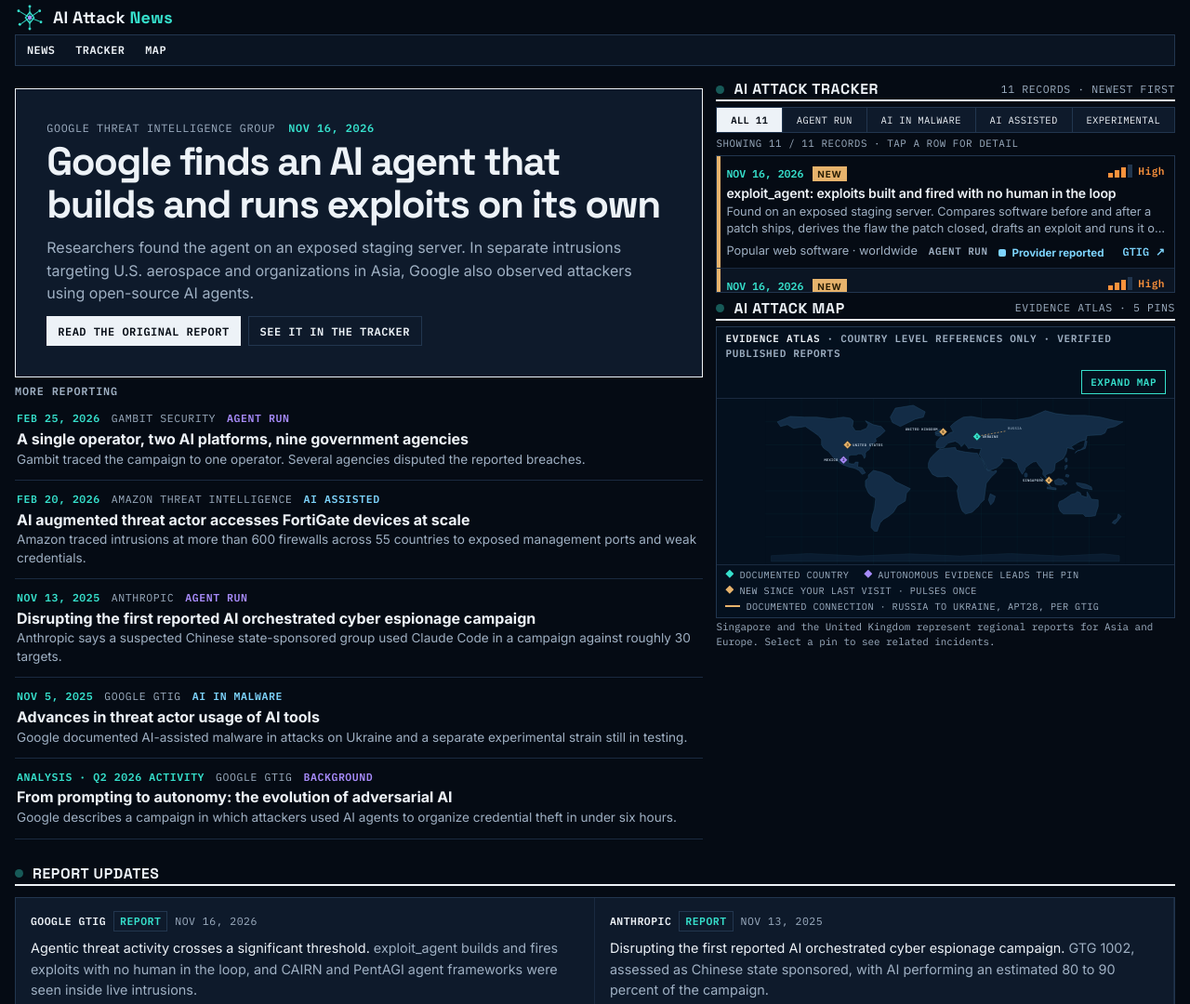
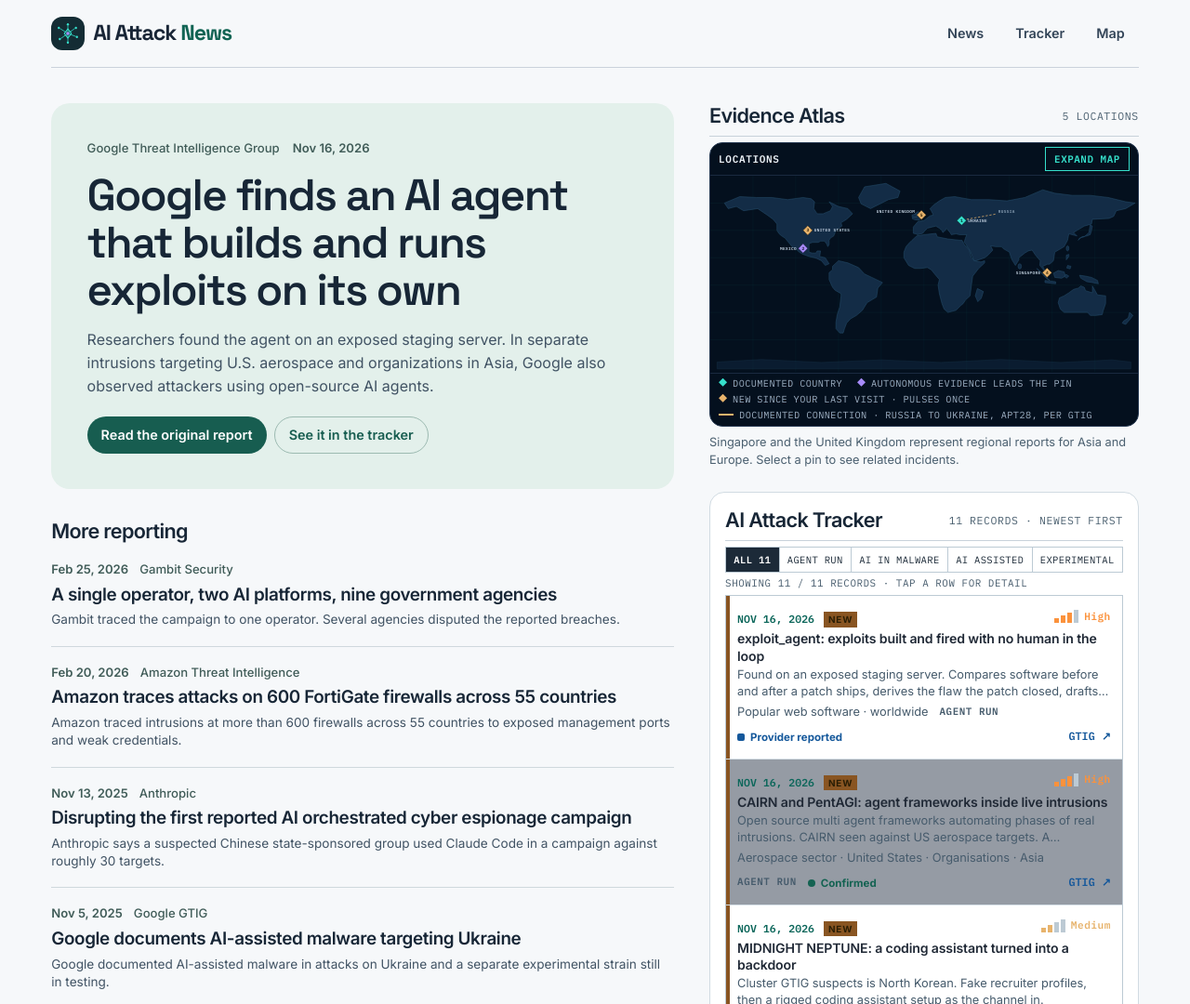
Before and after one commit to danisco/aiattacknews, a plain HTML site: page index.html in a window 1280 px wide. Shown: the top 1080 px of the page at 93% size. Drawn offline with Linux system fonts and the light colour scheme; no server answers.

Commit message:
Publish a reader-first edition with a simpler masthead, editorial lead and interactive atlas

```diff
--- a/index.html
+++ b/index.html
@@ -309,12 +309,55 @@
       .newsfeature .nfsummary{font-size:1rem;line-height:1.55;margin:12px 0}
       .frontpage{margin-top:16px}
       .hline{padding:12px 2px}
+
+      /* Public edition */
+      body{background:#f6f8fa;color:#202936}
+      .wrap{max-width:1272px;padding-inline:clamp(16px,4vw,56px)}
+      .masthead{display:flex;align-items:center;justify-content:space-between;flex-wrap:wrap;gap:4px 24px;padding:16px 0;border-bottom:1px solid #cad2dc}
+      .topbar,.mainnav{padding:0;margin:0}
+      .topbar .name{font-size:1.45rem;letter-spacing:-.045em;color:#182536}
+      .topbar .name span{color:#116454}
+      .topbar svg{background:#142c34;border-radius:12px;padding:5px;width:36px;height:36px}
+      .mainnav{border:0;background:transparent;gap:4px}
+      .mainnav a,.nlinks a{font:600 .9rem/1.3 Inter,sans-serif;text-transform:none;letter-spacing:0;border-radius:20px;min-height:40px;padding:8px 15px}
+      .mainnav a{color:#334558}
+      .mainnav a:hover,.mainnav a:focus-visible{background:#deebe8;color:#145747}
+      .frontpage{margin-block:clamp(20px,3vw,42px);gap:clamp(20px,3vw,42px);grid-template-columns:minmax(0,1.45fr) minmax(0,1fr)}
+      .newsfeature{background:#e3f0eb;border:0;border-radius:20px;margin:0;padding:clamp(22px,3vw,42px)}
+      .newsfeature h1{margin:16px 0;max-width:18em;font-size:clamp(2rem,3.7vw,3.6rem);font-weight:600}
+      .newsfeature h1 a,.hline,.headlines h2,.sec-head h2{color:#172636}
+      .newsfeature .nfsummary,.hline .hp{color:#415364}
+      .newsfeature .nfmeta,.hline .hm{font:500 .82rem/1.5 Inter,sans-serif;text-transform:none;letter-spacing:0}
+      .newsfeature .nfmeta .nd,.newsfeature .nfmeta .ns,.hline .hd,.hline .hs{color:#405c58}
+      .nlinks{margin-top:20px}
+      .nlinks a.primary{background:#175d50;color:white}
+      .nlinks a.secondary{color:#175d50;border-color:#9cbab1}
+      .headlines{margin-top:32px}
+      .headlines h2,.sec-head h2{font:600 1.35rem/1.25 Inter,sans-serif;text-transform:none;letter-spacing:-.03em}
+      .hline{padding:18px 0;border-color:#cfd8dd}
+      .hline .ht{font:600 1.18rem/1.3 Inter,sans-serif;margin:5px 0;letter-spacing:-.02em}
+      .hline .hc{display:none}
+      .rail{gap:25px}
+      .sec-head{border-bottom:1px solid #c8d2da;padding-bottom:8px}
+      .sec-head .tag,.atlasnote,.shortline,.learn-divider,.learn-divider p,footer,footer a{color:#4b6070}
+      .sec-head .livedot{display:none}
+      .atlas{border-radius:14px;overflow:hidden}
+      .atlasnote{margin-top:8px;font:400 .8rem/1.45 Inter,sans-serif}
+      .atlas:not(.expanded) svg.atlasmap{height:auto}
+      #tracker,.wrap>section,.learn-divider{--bg:#fff;--surface:#fff;--surface2:#edf2f5;--ink:#1c2a38;--muted:#465b6c;--accent:#0d675b;--info:#15589b;--violet:#623d88;--amber:#895522;--line:#bccad4;--line2:#d7e0e7;--warn:#82501d;--ok:#146352}
+      #tracker{padding:16px;background:white;border:1px solid #d1dbe2;border-radius:16px}
+      .row-item{padding:12px}
+      .wrap>section,.learn-divider{margin-top:28px}
+      @media(max-width:850px){.frontpage{grid-template-columns:minmax(0,1fr)}}
+      @media(max-width:540px){.masthead{padding-block:10px}.mainnav a{padding-inline:8px}.newsfeature h1{font-size:2.05rem}}
+      @media(prefers-reduced-motion:reduce){html{scroll-behavior:auto}}
+      @media(min-width:851px){.feed{max-height:28rem;overflow-y:auto}}
     </style>
   </head>
   <body>
     <div class="wrap">
 
-      <div class="topbar">
+      <header class="masthead"><div class="topbar">
         <div class="logo">
           <svg width="42" height="42" viewBox="0 0 48 48" role="img" aria-label="AI core mark with six branching circuit traces">
             <g stroke="#36E0CC" stroke-width="1.6" fill="none" opacity="0.9">
@@ -334,10 +377,10 @@
         <a href="#ai-attack-news">News</a>
         <a href="#tracker">Tracker</a>
         <a href="#ai-attack-map">Map</a>
-      </nav>
+      </nav></header>
 
       <!-- FIRST SCREEN: news, tracker rail, evidence atlas -->
-      <div class="frontpage">
+      <main class="frontpage">
 
       <!-- AI ATTACK NEWS: lead story and headlines -->
       <section id="ai-attack-news" aria-labelledby="nfTitle">
@@ -354,7 +397,7 @@
         </article>
 
         <div class="headlines">
-          <h3>More reporting</h3>
+          <h2>More reporting</h2>
 
           <a class="hline" href="https://gambit.security/blog-posts/a-single-operator-two-ai-platforms-nine-government-agencies-the-full-technical-report" target="_blank" rel="noopener">
             <span class="hm"><span class="hd">Feb 25, 2026</span><span class="hs">Gambit Security</span><span class="hc">Agent run</span></span>
@@ -364,7 +407,7 @@
 
           <a class="hline" href="https://aws.amazon.com/blogs/security/ai-augmented-threat-actor-accesses-fortigate-devices-at-scale/" target="_blank" rel="noopener">
             <span class="hm"><span class="hd">Feb 20, 2026</span><span class="hs">Amazon Threat Intelligence</span><span class="hc assist">AI assisted</span></span>
-            <span class="ht">AI augmented threat actor accesses FortiGate devices at scale</span>
+            <span class="ht">Amazon traces attacks on 600 FortiGate firewalls across 55 countries</span>
             <span class="hp">Amazon traced intrusions at more than 600 firewalls across 55 countries to exposed management ports and weak credentials.</span>
           </a>
 
@@ -376,7 +419,7 @@
 
           <a class="hline" href="https://cloud.google.com/blog/topics/threat-intelligence/threat-actor-usage-of-ai-tools" target="_blank" rel="noopener">
             <span class="hm"><span class="hd">Nov 5, 2025</span><span class="hs">Google GTIG</span><span class="hc assist">AI in malware</span></span>
-            <span class="ht">Advances in threat actor usage of AI tools</span>
+            <span class="ht">Google documents AI-assisted malware targeting Ukraine</span>
             <span class="hp">Google documented AI-assisted malware in attacks on Ukraine and a separate experimental strain still in testing.</span>
           </a>
 
@@ -390,6 +433,86 @@
 
       <!-- RIGHT RAIL: tracker, then the evidence atlas under it -->
       <div class="rail">
+
+      <section id="ai-attack-map" aria-labelledby="atlasH">
+        <div class="sec-head"><span class="livedot" aria-hidden="true"></span><h2 id="atlasH">Evidence Atlas</h2><span class="tag">5 locations</span></div>
+        <div class="atlas" id="atlasCard">
+          <div class="atlas-head">
+            <span class="at"><b>Locations</b></span>
+            <button class="expandbtn" type="button" id="atlasExpand" aria-expanded="false" aria-controls="atlasCard">Expand map</button>
+          </div>
+          <svg class="atlasmap" viewBox="0 0 1000 460" role="application" aria-label="Evidence Atlas world map, drawn as a vector world map with recognisable coastlines for North and South America, Africa, Europe, Asia and Australia. Diamond pins mark the countries documented in published reports: Ukraine, Mexico, the United States, Singapore as the Asia anchor, and the United Kingdom as the Europe anchor. One dashed line links Russia to Ukraine, the one connection a source report documents, for APT28 PROMPTSTEAL.">
+            <rect x="0" y="0" width="1000" height="460" fill="#04101E"></rect>
+            <g aria-hidden="true">
+              <path class="grat" d="M100,0 V460 M200,0 V460 M300,0 V460 M400,0 V460 M500,0 V460 M600,0 V460 M700,0 V460 M800,0 V460 M900,0 V460"/>
+              <path class="grat" d="M0,64 H1000 M0,128 H1000 M0,192 H1000 M0,256 H1000 M0,320 H1000 M0,384 H1000"/>
+            </g>
+            <g aria-hidden="true">
+              <path class="land" d="M33,64 L69,49 L108,51 L144,51 L181,56 L217,51 L236,54 L244,61 L242,77 L250,89 L264,89 L281,82 L286,72 L278,61 L300,72 L322,77 L333,89 L319,102 L306,110 L308,118 L294,128 L292,133 L289,141 L281,146 L278,151 L278,161 L275,166 L272,159 L267,153 L258,153 L253,156 L239,156 L231,159 L231,169 L231,179 L239,181 L247,181 L250,176 L258,176 L256,189 L269,192 L278,206 L269,210 L260,199 L250,194 L244,192 L231,189 L217,184 L208,179 L200,171 L194,169 L183,156 L175,146 L167,141 L161,136 L156,128 L156,113 L147,102 L133,92 L111,77 L78,82 L61,72 L42,77 Z"/>
+              <path class="land" d="M375,77 L417,56 L439,51 L444,36 L411,18 L361,26 L347,51 L353,66 Z"/>
+              <path class="land" d="M286,212 L300,199 L322,204 L347,215 L361,230 L378,238 L403,250 L392,263 L389,284 L367,297 L356,315 L342,327 L328,335 L319,345 L314,358 L311,368 L303,368 L294,358 L294,343 L297,325 L303,307 L306,281 L306,276 L292,268 L286,261 L278,243 L278,227 L286,220 Z"/>
+              <path class="land" d="M472,151 L483,141 L500,138 L528,135 L531,143 L556,148 L583,151 L589,151 L594,161 L606,174 L611,192 L619,199 L633,202 L642,199 L642,204 L628,217 L614,235 L611,256 L608,281 L597,291 L592,299 L586,304 L575,315 L556,320 L547,312 L542,299 L536,276 L533,256 L536,243 L525,230 L517,220 L508,215 L492,217 L478,217 L464,210 L453,192 L453,179 L458,166 L464,159 Z"/>
+              <path class="land" d="M625,264 L639,271 L634,287 L626,295 L620,281 Z"/>
+              <path class="land" d="M475,135 L475,120 L486,107 L500,105 L506,100 L514,94 L522,92 L517,82 L514,77 L522,69 L536,59 L550,51 L572,49 L583,51 L611,56 L653,56 L694,59 L736,51 L778,33 L806,41 L847,46 L889,46 L931,51 L972,61 L994,64 L972,77 L950,82 L944,95 L933,100 L894,102 L892,113 L875,118 L858,128 L850,133 L858,141 L839,136 L836,151 L828,166 L806,179 L803,199 L794,207 L789,207 L778,212 L786,228 L771,210 L772,199 L761,186 L753,174 L744,176 L736,181 L722,192 L722,197 L714,210 L706,197 L703,189 L700,179 L686,171 L681,166 L667,166 L656,164 L661,174 L650,186 L642,192 L622,199 L617,199 L608,176 L600,164 L597,159 L594,156 L597,146 L600,138 L583,138 L575,136 L564,138 L561,133 L553,123 L550,128 L544,133 L542,128 L536,123 L528,118 L519,120 L508,123 L500,131 L497,135 L485,138 L481,136 Z"/>
+              <path class="land" d="M489,104 L494,97 L492,90 L486,84 L480,88 L478,94 L472,100 L478,103 Z"/>
+              <path class="land" d="M472,97 L483,97 L483,89 L472,92 Z"/>
+              <path class="land" d="M861,151 L869,143 L881,141 L889,138 L892,128 L894,118 L889,115 L886,133 L875,143 L864,146 Z"/>
+              <path class="land" d="M764,217 L778,230 L789,240 L794,245 L786,240 L772,225 Z"/>
+              <path class="land" d="M803,228 L814,222 L828,225 L831,235 L822,240 L806,238 Z"/>
+              <path class="land" d="M783,245 L808,248 L808,253 L783,250 Z"/>
+              <path class="land" d="M833,231 L839,235 L833,240 L828,235 Z"/>
+              <path class="land" d="M864,233 L878,235 L892,238 L906,245 L908,253 L894,250 L881,248 L867,240 Z"/>
+              <path class="land" d="M833,197 L839,189 L839,184 L833,186 Z"/>
+              <path class="land" d="M836,210 L844,212 L842,218 L834,216 Z"/>
+              <ellipse class="land" cx="724" cy="212" rx="4" ry="6"/>
+              <ellipse class="land" cx="836" cy="170" rx="3" ry="6"/>
+              <path class="land" d="M819,312 L828,320 L883,320 L889,327 L903,327 L917,325 L919,317 L925,299 L925,281 L906,279 L894,258 L894,274 L878,269 L875,261 L867,258 L861,263 L850,266 L839,274 L828,281 L817,286 L814,297 Z"/>
+              <path class="land" d="M981,320 L989,327 L983,335 L972,348 L964,345 L967,340 L978,333 Z"/>
+              <path class="land" opacity="0.45" d="M16,436 L120,430 L260,437 L400,431 L540,437 L680,430 L820,437 L940,431 L984,436 L984,452 L16,452 Z"/>
+            </g>
+            <path class="docline" d="M667,90 L600,102" aria-hidden="true"/>
+            <text x="674" y="86" style="font-family:'IBM Plex Mono',monospace;font-size:9.5px;font-weight:600;letter-spacing:.08em;fill:#8AA0B5" aria-hidden="true">RUSSIA</text>
+            <g class="pinmark" data-pinindex="0" transform="translate(588,105)" tabindex="0" role="button" aria-label="Pin 1, Ukraine. PROMPTSTEAL target region. Activate to highlight its tracker record.">
+              <circle class="pulse" cx="0" cy="0" r="15"></circle>
+              <path class="diamond" d="M0,-11 L11,0 L0,11 L-11,0 Z"/>
+              <text class="pnum" x="0" y="3.5">1</text>
+              <text class="plabel" x="15" y="3">UKRAINE</text>
+            </g>
+            <g class="pinmark auto" data-pinindex="1" transform="translate(217,170)" tabindex="0" role="button" aria-label="Pin 2, Mexico. Government campaign run by agents. Activate to highlight its tracker record.">
+              <circle class="pulse" cx="0" cy="0" r="15"></circle>
+              <path class="diamond" d="M0,-11 L11,0 L0,11 L-11,0 Z"/>
+              <text class="pnum" x="0" y="3.5">2</text>
+              <text class="plabel" x="-15" y="3" text-anchor="end">MEXICO</text>
+            </g>
+            <g class="pinmark auto" data-pinindex="2" transform="translate(228,128)" tabindex="0" role="button" aria-label="Pin 3, United States. CAIRN aerospace targets. Activate to highlight its tracker record.">
+              <circle class="pulse" cx="0" cy="0" r="15"></circle>
+              <path class="diamond" d="M0,-11 L11,0 L0,11 L-11,0 Z"/>
+              <text class="pnum" x="0" y="3.5">3</text>
+              <text class="plabel" x="15" y="3">UNITED STATES</text>
+            </g>
+            <g class="pinmark auto" data-pinindex="3" transform="translate(788,227)" tabindex="0" role="button" aria-label="Pin 4, Singapore, the anchor for organisations scanned across Asia by PentAGI. Activate to highlight its tracker record.">
+              <circle class="pulse" cx="0" cy="0" r="15"></circle>
+              <path class="diamond" d="M0,-11 L11,0 L0,11 L-11,0 Z"/>
+              <text class="pnum" x="0" y="3.5">4</text>
+              <text class="plabel" x="-15" y="3" text-anchor="end">SINGAPORE</text>
+            </g>
+            <g class="pinmark" data-pinindex="4" transform="translate(494,92)" tabindex="0" role="button" aria-label="Pin 5, United Kingdom, the anchor for MIDNIGHT NEPTUNE targets in Europe. Activate to highlight its tracker record.">
+              <circle class="pulse" cx="0" cy="0" r="15"></circle>
+              <path class="diamond" d="M0,-11 L11,0 L0,11 L-11,0 Z"/>
+              <text class="pnum" x="0" y="3.5">5</text>
+              <text class="plabel" x="-15" y="-4" text-anchor="end">UNITED KINGDOM</text>
+            </g>
+          </svg>
+          <div class="atlas-legend">
+            <span><span class="sw teal" aria-hidden="true"></span>Documented country</span>
+            <span><span class="sw violet" aria-hidden="true"></span>Autonomous evidence leads the pin</span>
+            <span><span class="sw amber" aria-hidden="true"></span>New since your last visit · pulses once</span>
+            <span><span class="sw line" aria-hidden="true"></span>Documented connection · Russia to Ukraine, APT28, per GTIG</span>
+          </div>
+        </div>
+
+        <p class="atlasnote">Singapore and the United Kingdom represent regional reports for Asia and Europe. Select a pin to see related incidents.</p>
+      </section>
 
       <section id="tracker" aria-labelledby="trackH">
         <div class="sec-head"><span class="livedot" aria-hidden="true"></span><h2 id="trackH">AI Attack Tracker</h2><span class="tag">11 records · newest first</span></div>
@@ -535,88 +658,10 @@
       </section>
 
       <!-- EVIDENCE ATLAS: compact map under the tracker -->
-      <section id="ai-attack-map" aria-labelledby="atlasH">
-        <div class="sec-head"><span class="livedot" aria-hidden="true"></span><h2 id="atlasH">AI Attack Map</h2><span class="tag">Evidence Atlas · 5 pins</span></div>
-        <div class="atlas" id="atlasCard">
-          <div class="atlas-head">
-            <span class="at"><b>Evidence Atlas</b> · Country level references only · Verified published reports</span>
-            <button class="expandbtn" type="button" id="atlasExpand" aria-expanded="false" aria-controls="atlasCard">Expand map</button>
-          </div>
-          <svg class="atlasmap" viewBox="0 0 1000 460" role="application" aria-label="Evidence Atlas world map, drawn as a vector world map with recognisable coastlines for North and South America, Africa, Europe, Asia and Australia. Diamond pins mark the countries documented in published reports: Ukraine, Mexico, the United States, Singapore as the Asia anchor, and the United Kingdom as the Europe anchor. One dashed line links Russia to Ukraine, the one connection a source report documents, for APT28 PROMPTSTEAL.">
-            <rect x="0" y="0" width="1000" height="460" fill="#04101E"></rect>
-            <g aria-hidden="true">
-              <path class="grat" d="M100,0 V460 M200,0 V460 M300,0 V460 M400,0 V460 M500,0 V460 M600,0 V460 M700,0 V460 M800,0 V460 M900,0 V460"/>
-              <path class="grat" d="M0,64 H1000 M0,128 H1000 M0,192 H1000 M0,256 H1000 M0,320 H1000 M0,384 H1000"/>
-            </g>
-            <g aria-hidden="true">
-              <path class="land" d="M33,64 L69,49 L108,51 L144,51 L181,56 L217,51 L236,54 L244,61 L242,77 L250,89 L264,89 L281,82 L286,72 L278,61 L300,72 L322,77 L333,89 L319,102 L306,110 L308,118 L294,128 L292,133 L289,141 L281,146 L278,151 L278,161 L275,166 L272,159 L267,153 L258,153 L253,156 L239,156 L231,159 L231,169 L231,179 L239,181 L247,181 L250,176 L258,176 L256,189 L269,192 L278,206 L269,210 L260,199 L250,194 L244,192 L231,189 L217,184 L208,179 L200,171 L194,169 L183,156 L175,146 L167,141 L161,136 L156,128 L156,113 L147,102 L133,92 L111,77 L78,82 L61,72 L42,77 Z"/>
-              <path class="land" d="M375,77 L417,56 L439,51 L444,36 L411,18 L361,26 L347,51 L353,66 Z"/>
-              <path class="land" d="M286,212 L300,199 L322,204 L347,215 L361,230 L378,238 L403,250 L392,263 L389,284 L367,297 L356,315 L342,327 L328,335 L319,345 L314,358 L311,368 L303,368 L294,358 L294,343 L297,325 L303,307 L306,281 L306,276 L292,268 L286,261 L278,243 L278,227 L286,220 Z"/>
-              <path class="land" d="M472,151 L483,141 L500,138 L528,135 L531,143 L556,148 L583,151 L589,151 L594,161 L606,174 L611,192 L619,199 L633,202 L642,199 L642,204 L628,217 L614,235 L611,256 L608,281 L597,291 L592,299 L586,304 L575,315 L556,320 L547,312 L542,299 L536,276 L533,256 L536,243 L525,230 L517,220 L508,215 L492,217 L478,217 L464,210 L453,192 L453,179 L458,166 L464,159 Z"/>
-              <path class="land" d="M625,264 L639,271 L634,287 L626,295 L620,281 Z"/>
-              <path class="land" d="M475,135 L475,120 L486,107 L500,105 L506,100 L514,94 L522,92 L517,82 L514,77 L522,69 L536,59 L550,51 L572,49 L583,51 L611,56 L653,56 L694,59 L736,51 L778,33 L806,41 L847,46 L889,46 L931,51 L972,61 L994,64 L972,77 L950,82 L944,95 L933,100 L894,102 L892,113 L875,118 L858,128 L850,133 L858,141 L839,136 L836,151 L828,166 L806,179 L803,199 L794,207 L789,207 L778,212 L786,228 L771,210 L772,199 L761,186 L753,174 L744,176 L736,181 L722,192 L722,197 L714,210 L706,197 L703,189 L700,179 L686,171 L681,166 L667,166 L656,164 L661,174 L650,186 L642,192 L622,199 L617,199 L608,176 L600,164 L597,159 L594,156 L597,146 L600,138 L583,138 L575,136 L564,138 L561,133 L553,123 L550,128 L544,133 L542,128 L536,123 L528,118 L519,120 L508,123 L500,131 L497,135 L485,138 L481,136 Z"/>
-              <path class="land" d="M489,104 L494,97 L492,90 L486,84 L480,88 L478,94 L472,100 L478,103 Z"/>
-              <path class="land" d="M472,97 L483,97 L483,89 L472,92 Z"/>
-              <path class="land" d="M861,151 L869,143 L881,141 L889,138 L892,128 L894,118 L889,115 L886,133 L875,143 L864,146 Z"/>
-              <path class="land" d="M764,217 L778,230 L789,240 L794,245 L786,240 L772,225 Z"/>
-              <path class="land" d="M803,228 L814,222 L828,225 L831,235 L822,240 L806,238 Z"/>
-              <path class="land" d="M783,245 L808,248 L808,253 L783,250 Z"/>
-              <path class="land" d="M833,231 L839,235 L833,240 L828,235 Z"/>
-              <path class="land" d="M864,233 L878,235 L892,238 L906,245 L908,253 L894,250 L881,248 L867,240 Z"/>
-              <path class="land" d="M833,197 L839,189 L839,184 L833,186 Z"/>
-              <path class="land" d="M836,210 L844,212 L842,218 L834,216 Z"/>
-              <ellipse class="land" cx="724" cy="212" rx="4" ry="6"/>
-              <ellipse class="land" cx="836" cy="170" rx="3" ry="6"/>
-              <path class="land" d="M819,312 L828,320 L883,320 L889,327 L903,327 L917,325 L919,317 L925,299 L925,281 L906,279 L894,258 L894,274 L878,269 L875,261 L867,258 L861,263 L850,266 L839,274 L828,281 L817,286 L814,297 Z"/>
-              <path class="land" d="M981,320 L989,327 L983,335 L972,348 L964,345 L967,340 L978,333 Z"/>
-              <path class="land" opacity="0.45" d="M16,436 L120,430 L260,437 L400,431 L540,437 L680,430 L820,437 L940,431 L984,436 L984,452 L16,452 Z"/>
-            </g>
-            <path class="docline" d="M667,90 L600,102" aria-hidden="true"/>
-            <text x="674" y="86" style="font-family:'IBM Plex Mono',monospace;font-size:9.5px;font-weight:600;letter-spacing:.08em;fill:#8AA0B5" aria-hidden="true">RUSSIA</text>
-            <g class="pinmark" data-pinindex="0" transform="translate(588,105)" tabindex="0" role="button" aria-label="Pin 1, Ukraine. PROMPTSTEAL target region. Activate to highlight its tracker record.">
-              <circle class="pulse" cx="0" cy="0" r="15"></circle>
-              <path class="diamond" d="M0,-11 L11,0 L0,11 L-11,0 Z"/>
-              <text class="pnum" x="0" y="3.5">1</text>
-              <text class="plabel" x="15" y="3">UKRAINE</text>
-            </g>
-            <g class="pinmark auto" data-pinindex="1" transform="translate(217,170)" tabindex="0" role="button" aria-label="Pin 2, Mexico. Government campaign run by agents. Activate to highlight its tracker record.">
-              <circle class="pulse" cx="0" cy="0" r="15"></circle>
-              <path class="diamond" d="M0,-11 L11,0 L0,11 L-11,0 Z"/>
-              <text class="pnum" x="0" y="3.5">2</text>
-              <text class="plabel" x="-15" y="3" text-anchor="end">MEXICO</text>
-            </g>
-            <g class="pinmark auto" data-pinindex="2" transform="translate(228,128)" tabindex="0" role="button" aria-label="Pin 3, United States. CAIRN aerospace targets. Activate to highlight its tracker record.">
-              <circle class="pulse" cx="0" cy="0" r="15"></circle>
-              <path class="diamond" d="M0,-11 L11,0 L0,11 L-11,0 Z"/>
-              <text class="pnum" x="0" y="3.5">3</text>
-              <text class="plabel" x="15" y="3">UNITED STATES</text>
-            </g>
-            <g class="pinmark auto" data-pinindex="3" transform="translate(788,227)" tabindex="0" role="button" aria-label="Pin 4, Singapore, the anchor for organisations scanned across Asia by PentAGI. Activate to highlight its tracker record.">
-              <circle class="pulse" cx="0" cy="0" r="15"></circle>
-              <path class="diamond" d="M0,-11 L11,0 L0,11 L-11,0 Z"/>
-              <text class="pnum" x="0" y="3.5">4</text>
-              <text class="plabel" x="-15" y="3" text-anchor="end">SINGAPORE</text>
-            </g>
-            <g class="pinmark" data-pinindex="4" transform="translate(494,92)" tabindex="0" role="button" aria-label="Pin 5, United Kingdom, the anchor for MIDNIGHT NEPTUNE targets in Europe. Activate to highlight its tracker record.">
-              <circle class="pulse" cx="0" cy="0" r="15"></circle>
-              <path class="diamond" d="M0,-11 L11,0 L0,11 L-11,0 Z"/>
-              <text class="pnum" x="0" y="3.5">5</text>
-              <text class="plabel" x="-15" y="-4" text-anchor="end">UNITED KINGDOM</text>
-            </g>
-          </svg>
-          <div class="atlas-legend">
-            <span><span class="sw teal" aria-hidden="true"></span>Documented country</span>
-            <span><span class="sw violet" aria-hidden="true"></span>Autonomous evidence leads the pin</span>
-            <span><span class="sw amber" aria-hidden="true"></span>New since your last visit · pulses once</span>
-            <span><span class="sw line" aria-hidden="true"></span>Documented connection · Russia to Ukraine, APT28, per GTIG</span>
-          </div>
-        </div>
 
-        <p class="atlasnote">Singapore and the United Kingdom represent regional reports for Asia and Europe. Select a pin to see related incidents.</p>
-      </section>
 
       </div><!-- /rail -->
-      </div><!-- /frontpage -->
+      </main><!-- /frontpage -->
 
       <!-- SOCIAL POSTS -->
       <section id="social" aria-labelledby="socialH">
```
